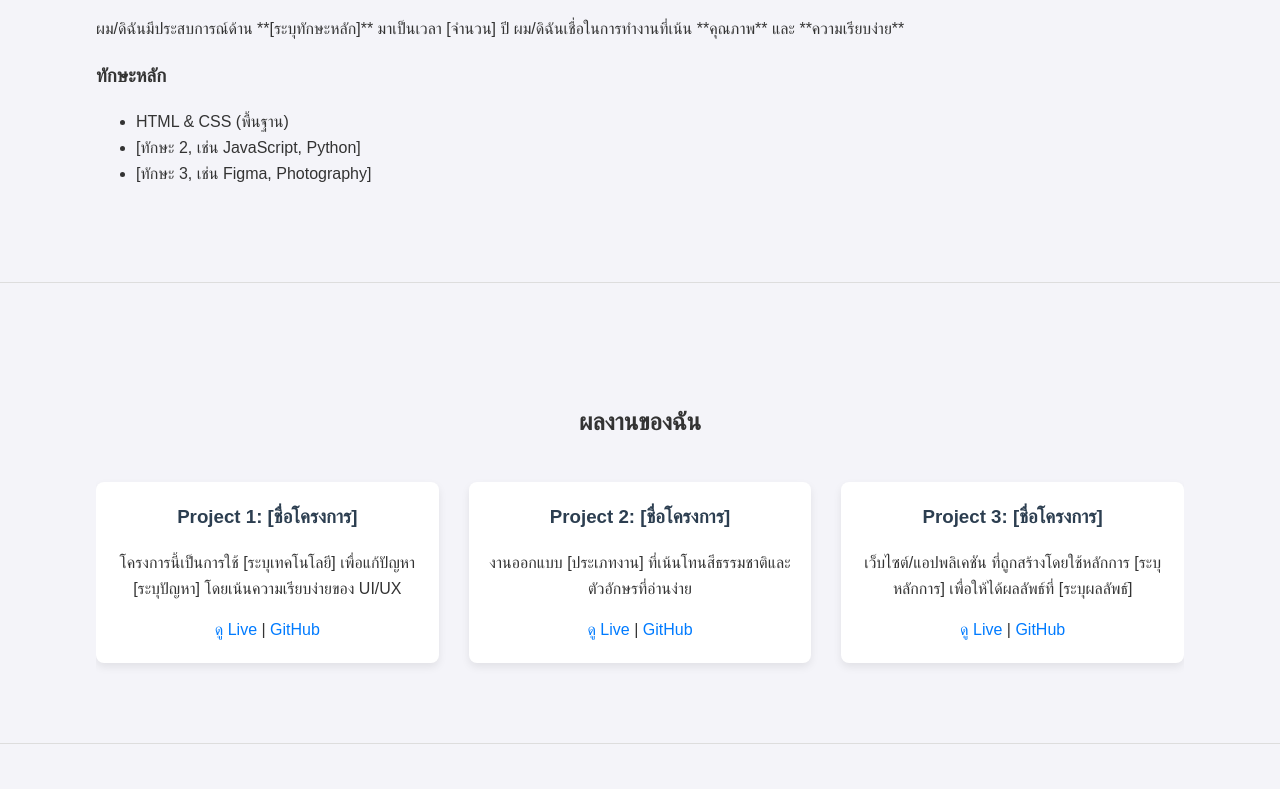
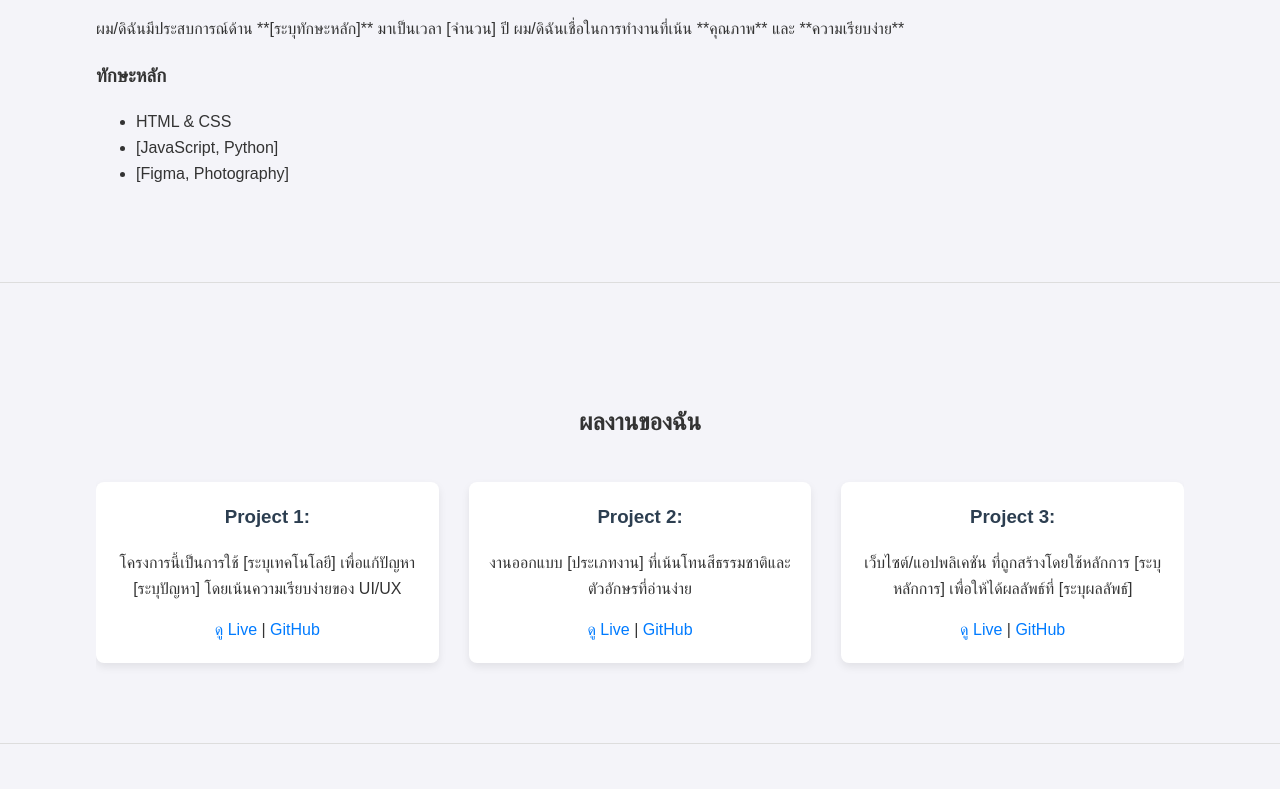
Before and after one commit to RawrMeatt/RawrMeatt.github.io, a plain HTML site: page index.html in a window 1280 px wide. Shown: the part 751-1540 px from the top of the page. Drawn offline with Linux system fonts and the light colour scheme.

Commit message:
Update index.html

```diff
--- a/index.html
+++ b/index.html
@@ -220,9 +220,9 @@
             <div class="skills-list">
                 <h3>ทักษะหลัก</h3>
                 <ul>
-                    <li>HTML & CSS (พื้นฐาน)</li>
-                    <li>[ทักษะ 2, เช่น JavaScript, Python]</li>
-                    <li>[ทักษะ 3, เช่น Figma, Photography]</li>
+                    <li>HTML & CSS </li>
+                    <li>[JavaScript, Python]</li>
+                    <li>[Figma, Photography]</li>
                 </ul>
             </div>
         </div>
@@ -234,21 +234,21 @@
 
             <div class="project-grid">
                 <div class="project">
-                    <h3>Project 1: [ชื่อโครงการ]</h3>
+                    <h3>Project 1: </h3>
                     <p>โครงการนี้เป็นการใช้ [ระบุเทคโนโลยี] เพื่อแก้ปัญหา [ระบุปัญหา] โดยเน้นความเรียบง่ายของ UI/UX</p>
                     <a href="[ลิงก์ Live Site]" target="_blank">ดู Live</a> |
                     <a href="[ลิงก์ GitHub]" target="_blank">GitHub</a>
                 </div>
 
                 <div class="project">
-                    <h3>Project 2: [ชื่อโครงการ]</h3>
+                    <h3>Project 2: </h3>
                     <p>งานออกแบบ [ประเภทงาน] ที่เน้นโทนสีธรรมชาติและตัวอักษรที่อ่านง่าย</p>
                     <a href="[ลิงก์ Live Site]" target="_blank">ดู Live</a> |
                     <a href="[ลิงก์ GitHub]" target="_blank">GitHub</a>
                 </div>
 
                 <div class="project">
-                    <h3>Project 3: [ชื่อโครงการ]</h3>
+                    <h3>Project 3: </h3>
                     <p>เว็บไซต์/แอปพลิเคชัน ที่ถูกสร้างโดยใช้หลักการ [ระบุหลักการ] เพื่อให้ได้ผลลัพธ์ที่ [ระบุผลลัพธ์]</p>
                     <a href="[ลิงก์ Live Site]" target="_blank">ดู Live</a> |
                     <a href="[ลิงก์ GitHub]" target="_blank">GitHub</a>
@@ -274,7 +274,7 @@
 
     <footer>
         <div class="container">
-            <p>&copy; 2025 Your Name. สงวนลิขสิทธิ์.</p>
+            <p>&copy; 2025 Your Name. Thanaphat Seetha.</p>
         </div>
     </footer>
 
```
